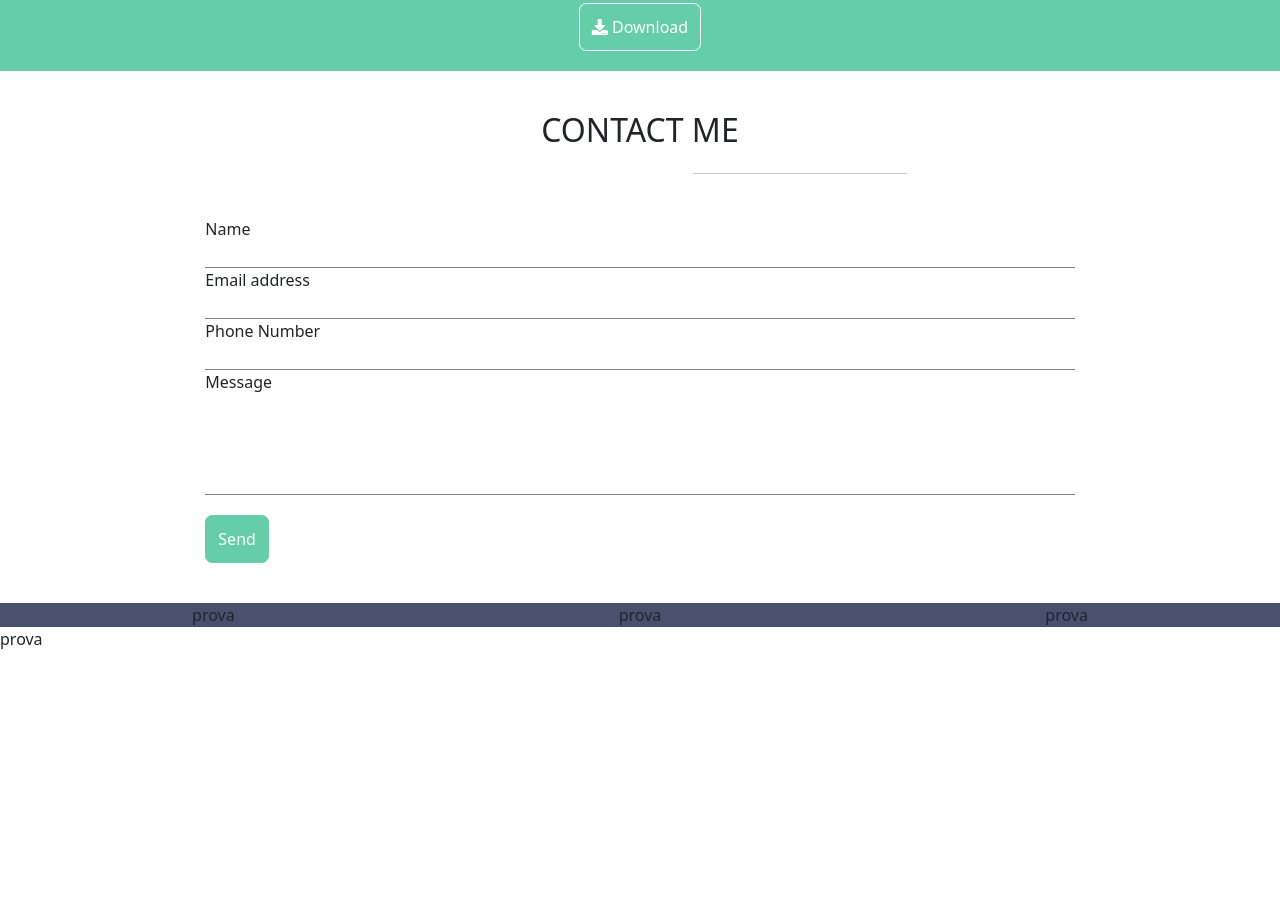
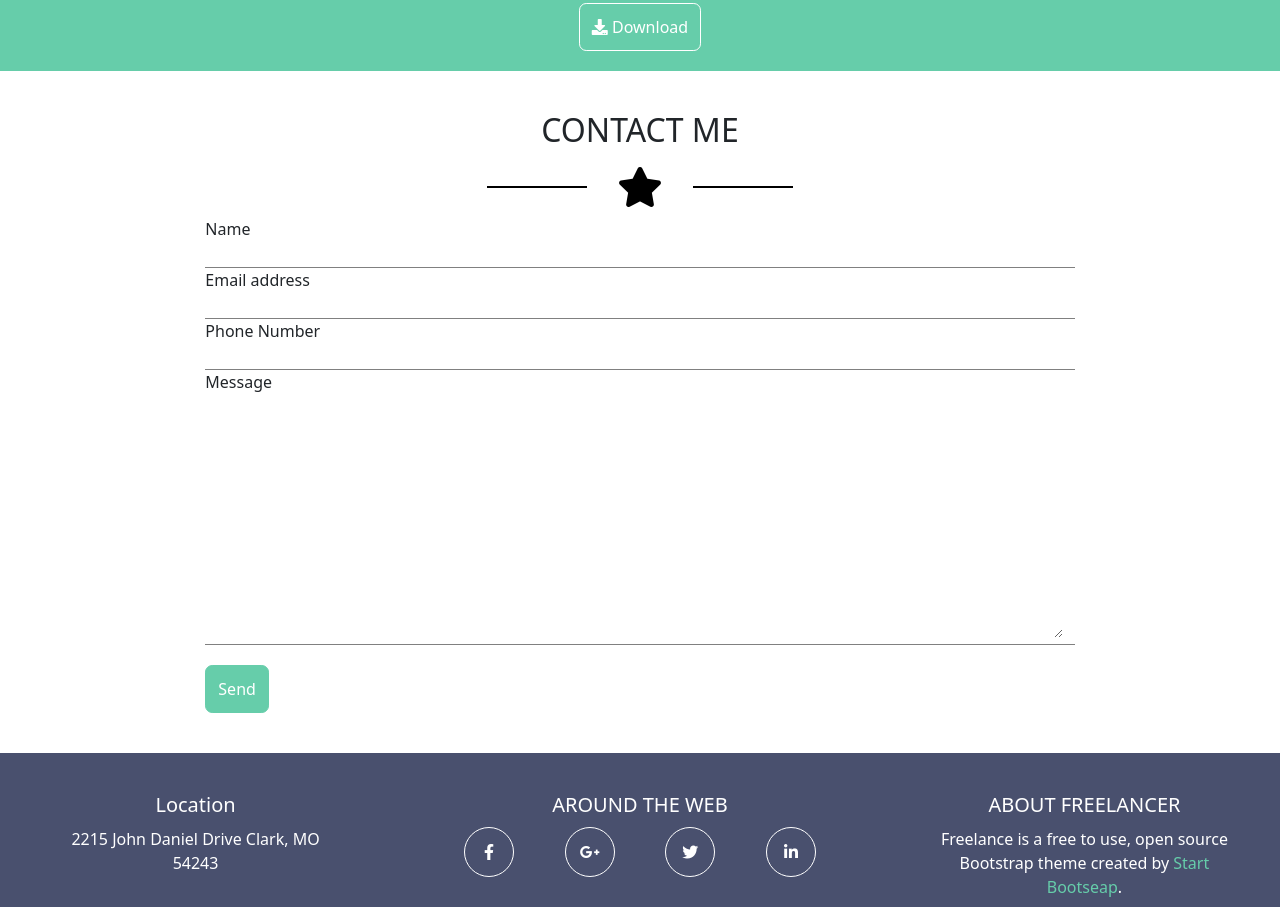
Before and after one commit to Andrea1302/html-css-bootstrap-freelancer, a plain HTML site: page index.html in a window 1280 px wide. Shown: the part 1893-2800 px from the top of the page. Before the commit the page ends 2544 px from the top, so only its background shows below. Drawn offline with nearby package versions, Linux system fonts and the light colour scheme.

Commit message:
Esercizio completo

```diff
--- a/css/style.css
+++ b/css/style.css
@@ -1,14 +1,3 @@
-
-#prova1{
-    background-color: rgb(39, 44, 44);
-    padding: 10px 0;
-    /* Debug  */
-}
-.prova_2{
-    background-color: white;
-    /* Debug  */
-}
-
 
 /* Header  */
 header #navbarNavDropdown{
@@ -50,18 +39,22 @@ header .navbar-light .navbar-toggler {
 .star_design{
     display: flex;
     justify-content: center;
+    align-items: center;
 }
 .ms_star{
     text-align: center;
     font-size: 40px;
     color: white;
 }
-.hr_design{
-    display: flex;
-    align-items: center;
+.line{
+    width: 100px;
+    height: 2px;
+    background-color: black;
 }
-.hr_design div{
-    height: 10px;
+.line_white{
+    width: 100px;
+    height: 2px;
+    background-color: #fff;
 }
 #bottom_jumbotron{
     text-align: center;
@@ -114,14 +107,6 @@ header .navbar-light .navbar-toggler {
     padding: .675rem .75rem;
     border-radius: 0.45rem;
 }
-/* footer  */
-#footer_color{
-    background-color: rgb(73, 80, 110);
-}
-.test_1{
-    text-align: center;
-    /* debug */
-}
 
 /* CONTACT  */
 #contact{
@@ -141,7 +126,8 @@ header .navbar-light .navbar-toggler {
     padding-left: 0;
 }
 #contact #contact_message{
-    min-height: 100px;
+    width: 100%;
+    border: none;
 }
 
 #contact .btn-light {
@@ -157,7 +143,53 @@ header .navbar-light .navbar-toggler {
     padding-left: 0;
     margin-top: 20px;
 }
+#contact .star_design .ms_star{
+    color: black;
+}
 
+/* footer  */
+footer{
+    color: white;
+}
+#footer_color{
+    background-color: rgb(73, 80, 110);
+}
+footer #icone_footer{
+    display: flex;
+    justify-content: space-around;
+}
+footer .style_icon_footer {
+    width: 50px;
+    height: 50px;
+    border-radius: 50%;
+    border: 1px solid white;
+    display: flex;
+    justify-content: center;
+    align-items: center;
+}
+footer .ms_col_footer{
+    margin-top: 40px;
+    margin-bottom: 40px;
+}
+footer h5{
+    margin-bottom: 10px;
+}
+#start_bs_footer{
+    text-decoration: none;
+    color: mediumaquamarine;
+}
+
+/* parte bassa footer  */
+#footer_bottom{
+    height: 56px;
+    background-color: #3f4c59;
+    display: flex;
+    justify-content: center;
+    align-items: center;
+}
+.fa-copyright{
+    margin: 0 5px;
+}
 /* Mediaquery  */
 @media all and (min-width: 768px){
     .navbar-expand-lg .navbar-toggler {
--- a/index.html
+++ b/index.html
@@ -55,9 +55,11 @@
             </div>
             <h2 class="text-center">START BOOSTRAP</h2>
             <div class="star_design">
-                <div class="col-2 hr_design" > <div></div> </div>
-                <div class="col-1 ms_star"> <i class="fas fa-star"></i></div>
-                <div class="col-2"> <hr> </div>
+                <div class="col-2 line_white"></div>
+                <div class="col-1 ms_star">
+                    <i class="fas fa-star"></i>
+                </div>
+                <div class="col-2 line_white"></div>
             </div>
             <h3 class="text-center" id="bottom_jumbotron">
                GRAPHIC ARTIST - WEB DESIGNER - ILLUSTRATOR
@@ -68,13 +70,15 @@
         <!-- Portfolio  -->
         <div class="container-fluid" id="portfolio">
             <div class="row ">
-                <h2 class="text-center">il mio portfolio</h2>
+                <h2 class="text-center">PORTFOLIO</h2>
             </div>
 
             <div class="star_design">
-                <div class="col-2 hr_design" > <div></div> </div>
-                <div class="col-1 ms_star"> <i class="fas fa-star"></i></div>
-                <div class="col-2"> <hr> </div>
+                <div class="col-2 line"></div>
+                <div class="col-1 ms_star">
+                    <i class="fas fa-star"></i>
+                </div>
+                <div class="col-2 line"></div>
             </div>
 
             <div class="row ">
@@ -92,9 +96,11 @@
             <h2 class="text-center"> ABOUT </h2>
 
             <div class="star_design">
-                <div class="col-2 hr_design" > <div></div> </div>
-                <div class="col-1 ms_star"> <i class="fas fa-star"></i></div>
-                <div class="col-2"> <hr> </div>
+                <div class="col-2 line_white"></div>
+                <div class="col-1 ms_star">
+                    <i class="fas fa-star"></i>
+                </div>
+                <div class="col-2 line_white"></div>
             </div>
 
             <div class="row justify-content-center" id="about_p">
@@ -112,11 +118,15 @@
         <!-- Contact me  -->
         <div class="container-fluid px-0" id="contact">
             <h2 class="text-center"> CONTACT ME </h2>
+
             <div class="star_design">
-                <div class="col-2 hr_design" > <div></div> </div>
-                <div class="col-1 ms_star"> <i class="fas fa-star"></i></div>
-                <div class="col-2"> <hr> </div>
+                <div class="col-2 line"></div>
+                <div class="col-1 ms_star">
+                    <i class="fas fa-star"></i>
+                </div>
+                <div class="col-2 line"></div>
             </div>
+
             <div class="row justify-content-center">
                 <div class="col-8 contact_write"> Name</div>
             </div>
@@ -149,7 +159,7 @@
             </div>
             <div class="row justify-content-center">
                 <div class="col-8 padding_input" >
-                    <input class="border_imput" type="text" id="contact_message" >
+                    <textarea name="" id="contact_message" cols="30" rows="10"></textarea>
                 </div>
             </div>
 
@@ -172,14 +182,28 @@
         <footer>
             <!-- Parte alta  -->
             <div class="container-fluid" id="footer_color">
-                <div class="row justify-content-center">
-                    <div class="col-12 col-md-4 test_1"> prova</div>
-                    <div class="col-12 col-md-4 test_1"> prova</div>
-                    <div class="col-12 col-md-4 test_1"> prova</div>
+                <div class="row justify-content-around">
+                    <div class="col-12 col-md-3 text-center ms_col_footer">
+                        <h5>Location</h5>
+                        <div>2215 John Daniel Drive Clark, MO 54243</div>
+                    </div>
+                    <div class="col-12 col-md-4 text-center ms_col_footer">
+                        <h5> AROUND THE WEB</h5>
+                        <div id="icone_footer">
+                            <i class="fab fa-facebook-f style_icon_footer"></i>
+                            <i class="fab fa-google-plus-g style_icon_footer "></i>
+                            <i class="fab fa-twitter style_icon_footer"></i>
+                            <i class="fab fa-linkedin-in style_icon_footer "></i>
+                        </div>
+                    </div>
+                    <div class="col-12 col-md-3 text-center ms_col_footer">
+                        <h5>ABOUT FREELANCER</h5>
+                        <P>Freelance is a free to use, open source Bootstrap theme created by <a id="start_bs_footer" href="">Start Bootseap</a>.</P>
+                    </div>
                 </div>
             </div>
             <!-- parte bassa  -->
-            <div class="prova3"> prova</div>
+            <div id="footer_bottom"> Copyright <i class="far fa-copyright"></i> Your Website 2019</div>
         </footer>
 
     <script src="https://cdn.jsdelivr.net/npm/bootstrap@5.0.2/dist/js/bootstrap.bundle.min.js" integrity="sha384-MrcW6ZMFYlzcLA8Nl+NtUVF0sA7MsXsP1UyJoMp4YLEuNSfAP+JcXn/tWtIaxVXM" crossorigin="anonymous"></script>
```
